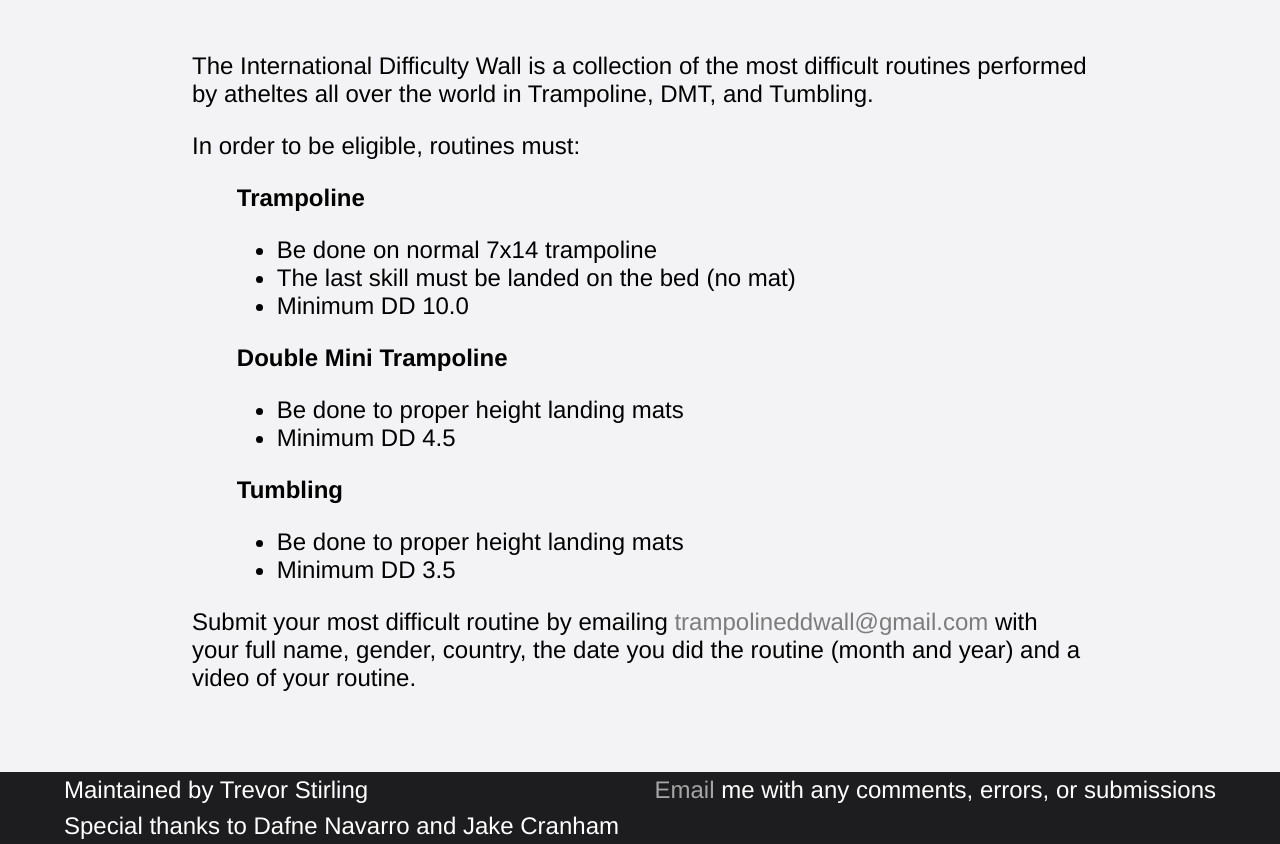
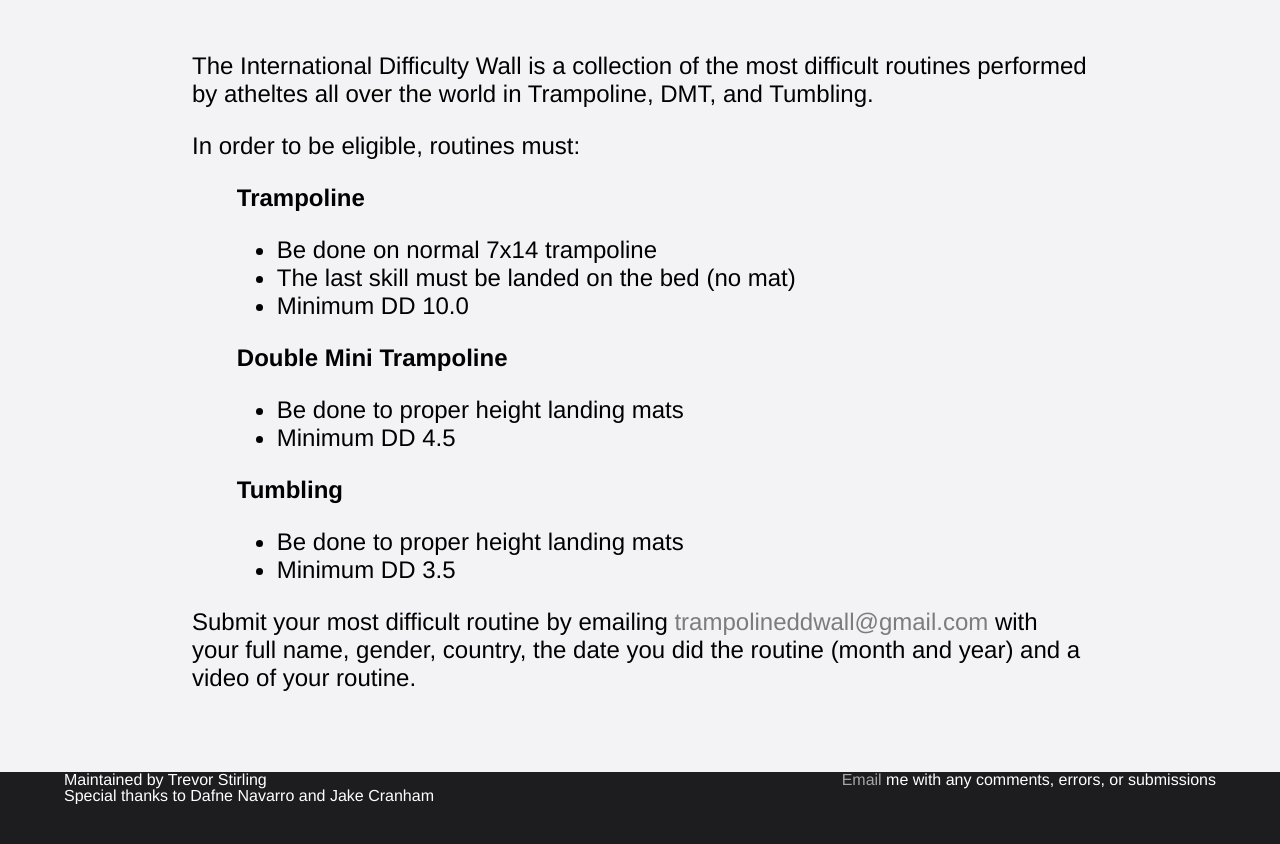
Before and after one commit to ddwall/ddwall.github.io, a plain HTML site: page index.html in a window 1280 px wide. Shown: the part 152-996 px from the top of the page. After the commit the page ends 956 px from the top, so only its background shows below. Drawn offline with Linux system fonts and the light colour scheme.

Commit message:
Footer Font Size

```diff
--- a/Website_Data/style.css
+++ b/Website_Data/style.css
@@ -219,11 +219,11 @@ body {
 /*Style for footer*/
 .footer {
 	color: var(--white);
-	font-size: 1.5em;
-	line-height: 1.5em;
+	font-size: 1em;
+	line-height: 1em;
 }
 .footer p {
-    margin: 0 auto;
+    	margin: 0 auto;
 	width: 90%;
 }
 .footer a {
```
